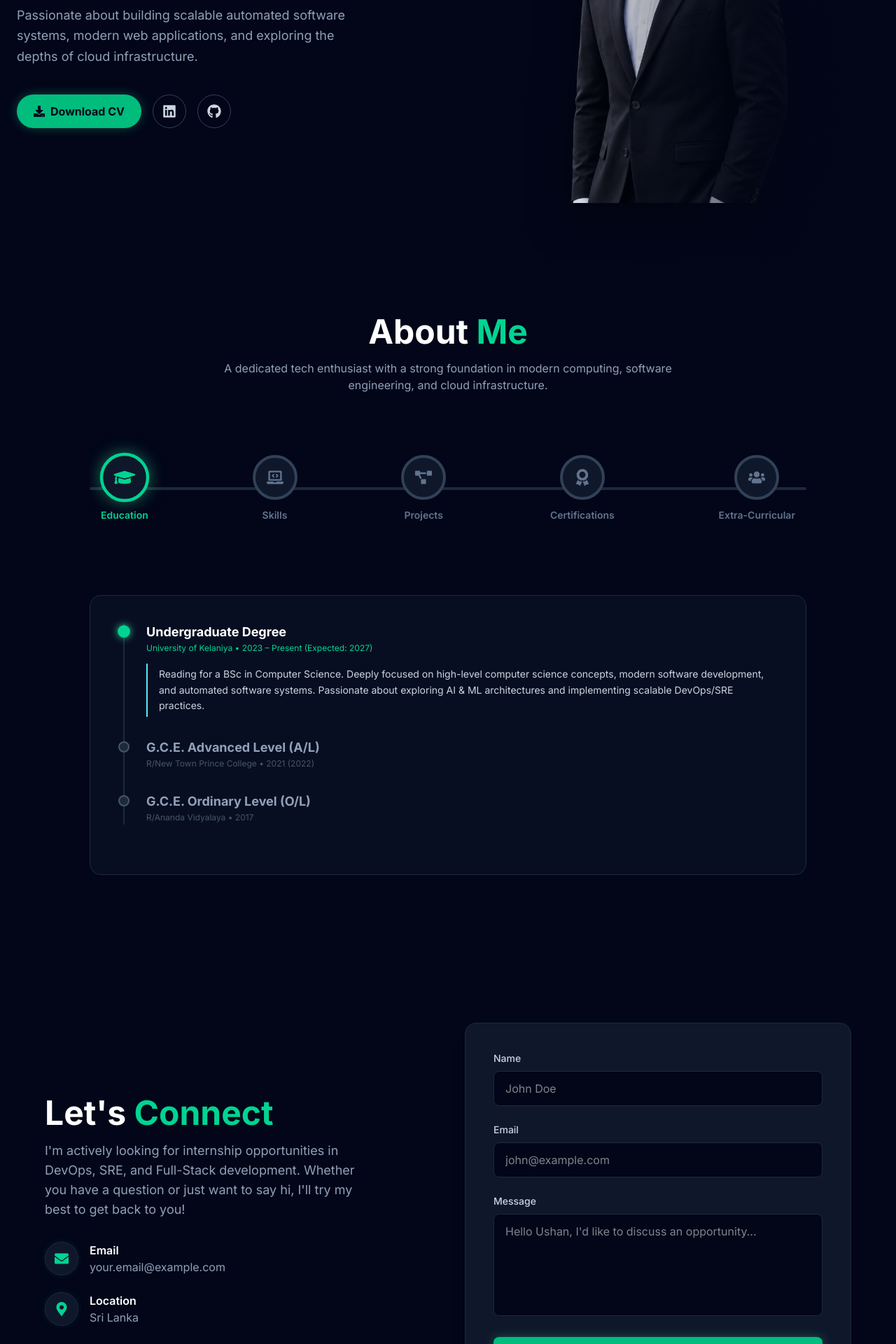
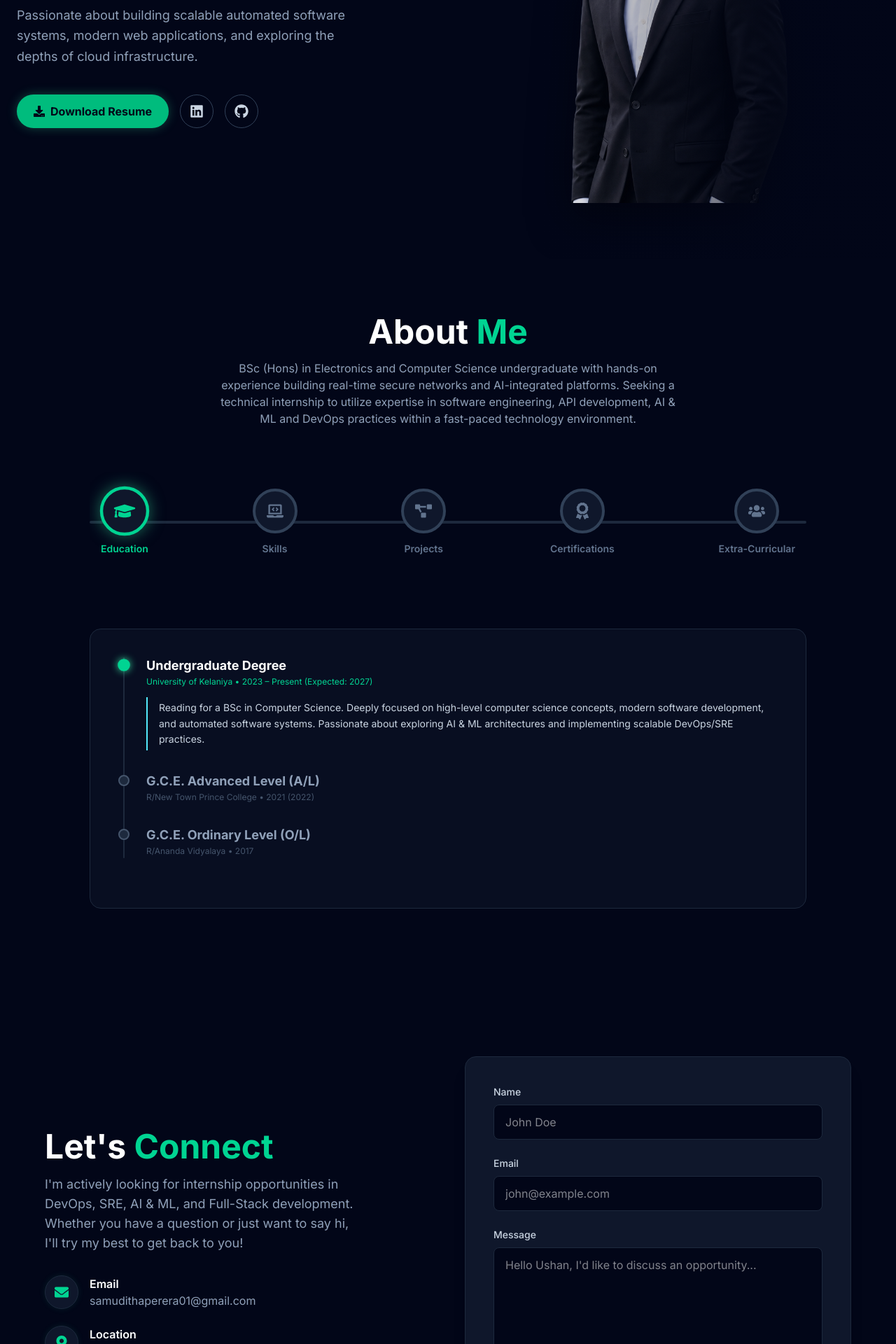
Before and after one commit to ushansamudithaperera/My-Portfolio, a Next.js app: page / in a window 1280 px wide. Shown: the part 480-2400 px from the top of the page at 70% size. Built offline with nearby package versions, Linux system fonts and the light colour scheme.

Commit message:
feat: add About, Contact, and Hero components to portfolio structure

```diff
--- a/src/components/About.tsx
+++ b/src/components/About.tsx
@@ -261,8 +261,8 @@ function ProjectCard({ project }: { project: any }) {
     >
       <div className="pointer-events-none">
         <span className={`absolute top-4 right-4 text-xs font-bold px-3 py-1 rounded-full border ${project.status === "Finished"
-            ? "bg-emerald-500/20 text-emerald-400 border-emerald-500/30"
-            : "bg-yellow-500/20 text-yellow-400 border-yellow-500/30"
+          ? "bg-emerald-500/20 text-emerald-400 border-emerald-500/30"
+          : "bg-yellow-500/20 text-yellow-400 border-yellow-500/30"
           }`}>
           {project.status}
         </span>
@@ -412,8 +412,9 @@ export default function About() {
             About <span className="text-emerald-400">Me</span>
           </h2>
           <p className="text-slate-400 max-w-2xl mx-auto">
-            A dedicated tech enthusiast with a strong foundation in modern computing,
-            software engineering, and cloud infrastructure.
+            BSc (Hons) in Electronics and Computer Science undergraduate with hands-on experience building real-time
+            secure networks and AI-integrated platforms. Seeking a technical internship to utilize expertise in software
+            engineering, API development, AI & ML and DevOps practices within a fast-paced technology environment.
           </p>
         </motion.div>
 
--- a/src/components/Contact.tsx
+++ b/src/components/Contact.tsx
@@ -21,7 +21,7 @@ export default function Contact() {
               Let's <span className="text-emerald-400">Connect</span>
             </h2>
             <p className="text-slate-400 text-lg max-w-md mx-auto md:mx-0">
-              I'm actively looking for internship opportunities in DevOps, SRE, and Full-Stack development.
+              I'm actively looking for internship opportunities in DevOps, SRE, AI & ML, and Full-Stack development.
               Whether you have a question or just want to say hi, I'll try my best to get back to you!
             </p>
           </div>
@@ -34,7 +34,7 @@ export default function Contact() {
               <div className="text-left">
                 <h4 className="text-white font-semibold">Email</h4>
                 {/* Oyaage real email eka methanata danna */}
-                <p className="text-slate-400">your.email@example.com</p>
+                <p className="text-slate-400">samudithaperera01@gmail.com</p>
               </div>
             </div>
 
@@ -44,7 +44,7 @@ export default function Contact() {
               </div>
               <div className="text-left">
                 <h4 className="text-white font-semibold">Location</h4>
-                <p className="text-slate-400">Sri Lanka</p>
+                <p className="text-slate-400">Rathnapura, Sri Lanka</p>
               </div>
             </div>
           </div>
--- a/src/components/Hero.tsx
+++ b/src/components/Hero.tsx
@@ -48,11 +48,11 @@ export default function Hero() {
 
           <div className="flex flex-wrap items-center justify-center md:justify-start gap-4">
             <a
-              href="/Ushan_Perera_CV.pdf"
+              href="/Ushan_Perera_Resume.pdf"
               download
               className="flex items-center gap-2 bg-emerald-500 hover:bg-emerald-400 text-slate-950 px-6 py-3 rounded-full font-bold transition-all duration-300 shadow-[0_0_15px_rgba(52,211,153,0.3)] hover:scale-105"
             >
-              <FaDownload /> Download CV
+              <FaDownload /> Download Resume
             </a>
             <a
               href="#"
```
